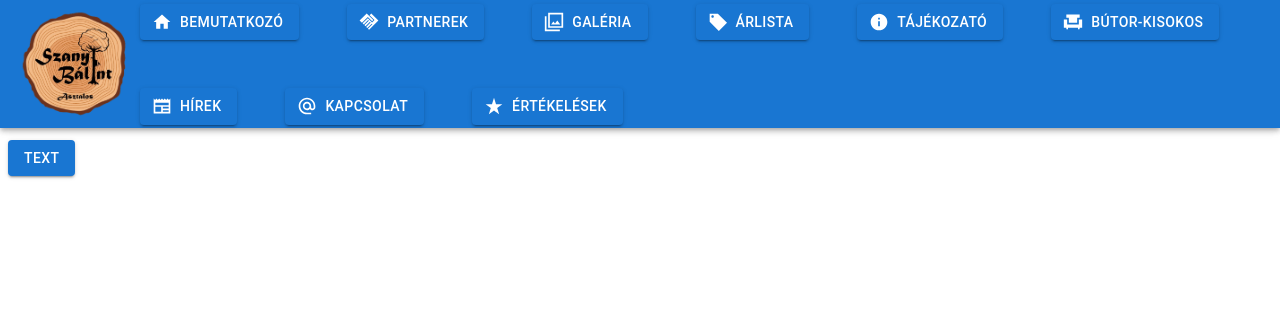
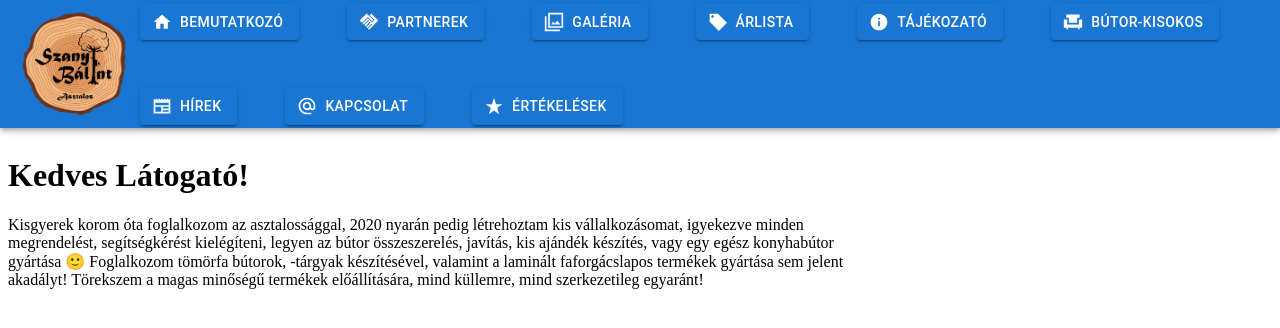
Before and after one commit to Tyna1992/CarpenterWebsite, a React (Vite) app in the folder Frontend/: page / in a window 1280 px wide. Both pictures are taken after a click on the button "BEMUTATKOZÓ". Shown: the top 328 px of the page. Built offline with nearby package versions, Linux system fonts and the light colour scheme.

Commit message:
feat: Padding and content added to Introduction.jsx

```diff
--- a/Frontend/Pages/Intro/Introduction.jsx
+++ b/Frontend/Pages/Intro/Introduction.jsx
@@ -1,15 +1,15 @@
 import Grid from '@mui/material/Grid';
-import CommonButton from "../../Components/Common/CommonButton/CommonButton.jsx";
+
 
 function Introduction() {
   return (
-    <Grid item xs={8}>
-      <h1>Welcome to the React World</h1>
+    <Grid item xs={8} sx={{paddingTop: "8rem"}}>
+      <h1>Kedves Látogató!</h1>
       <p>
-        React is a JavaScript library for building user interfaces. It is maintained by Facebook and a community of individual developers and companies.
-
+          Kisgyerek korom óta foglalkozom az asztalossággal, 2020 nyarán pedig létrehoztam kis vállalkozásomat, igyekezve minden megrendelést, segítségkérést kielégíteni, legyen az bútor összeszerelés, javítás, kis ajándék készítés, vagy egy egész konyhabútor gyártása 🙂
+          Foglalkozom tömörfa bútorok, -tárgyak készítésével, valamint a laminált faforgácslapos termékek gyártása sem jelent akadályt!
+          Törekszem a magas minőségű termékek előállítására, mind küllemre, mind szerkezetileg egyaránt!
       </p>
-       <CommonButton variant="contained">Text</CommonButton>
     </Grid>
   );
 }
```
